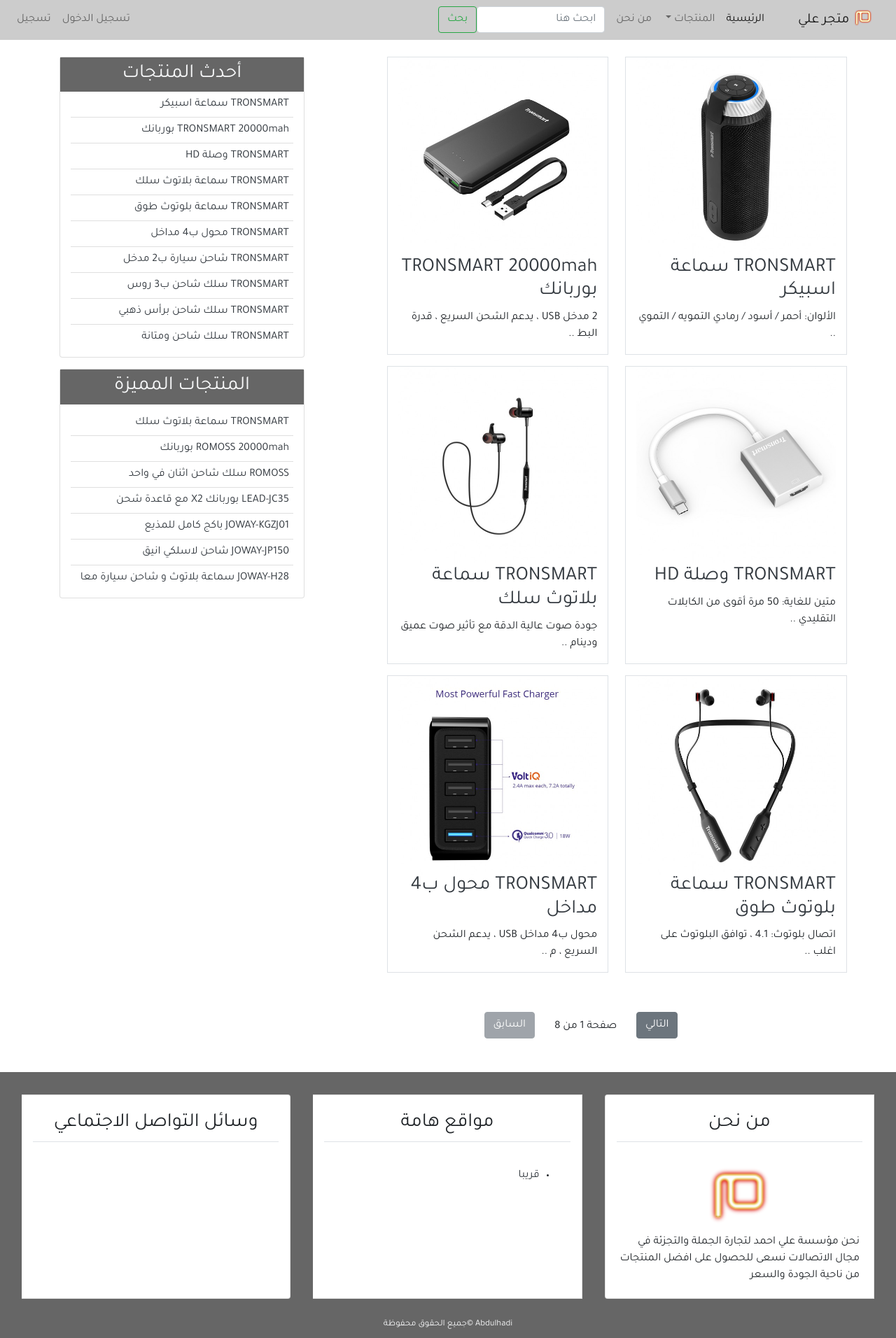
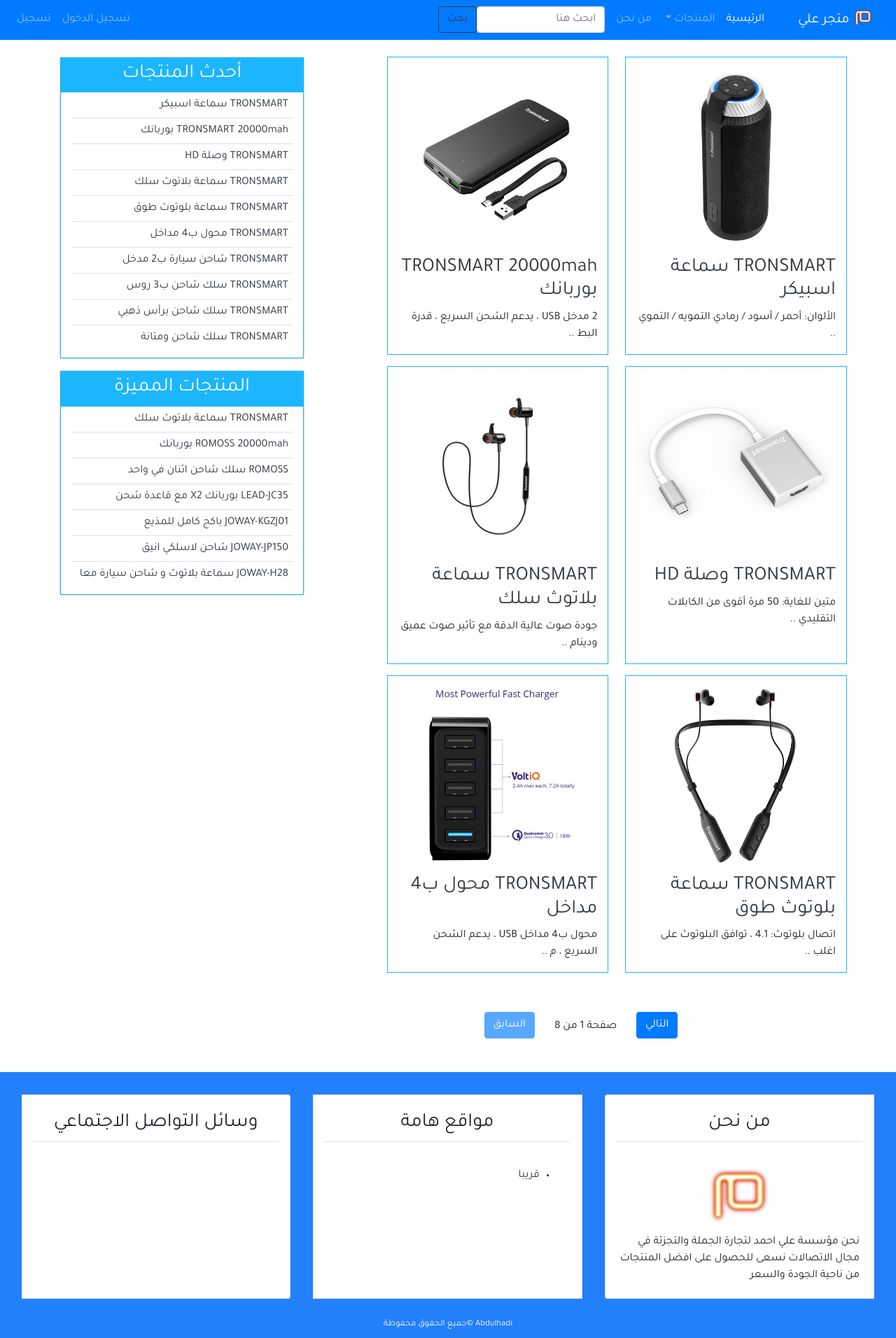
Before and after one commit to abdu1lhadi/alistore, a Django app: page / in a window 1280 px wide. Shown: the whole page at 70% size. Run offline with Django 3.2, Linux system fonts and the light colour scheme; data comes from the database, SQL or seed files in the repository; some libraries are stand-ins or nearby versions.

Commit message:
change djaien

```diff
--- a/blog/static/blog/css/main.css
+++ b/blog/static/blog/css/main.css
@@ -18,11 +18,20 @@
 }
 
 .bg-secondary{
-    background-color: #666 !important;
+    background-color: rgb(28, 182, 253) !important;
 }
 
 .bg-light{
-    background-color: #ccc !important;
+    background-color: rgb(34, 128, 250) !important;
+}
+
+
+.nave{
+    color: #fff !important;
+}
+
+.brdss{
+    border-color:rgb(28, 182, 253) !important;
 }
 
 /* Start Sidebar */
--- a/blog/templates/blog/base.html
+++ b/blog/templates/blog/base.html
@@ -18,7 +18,7 @@
 <body>
     <header>
         <!--Start NavBar-->
-        <nav class="navbar navbar-expand-lg navbar-light bg-light">
+        <nav class="navbar navbar-expand-lg navbar-dark bg-primary">
             <a class="navbar-brand" href="#"><img src="{% static 'blog/images/mim-logo.png' %}" alt="شعار مدونة"
                 width="30px" >
                 متجر علي</a>
@@ -36,7 +36,7 @@
                         المنتجات
                         </a>
                         <div class="dropdown-menu" aria-labelledby="navbarDropdown">
-                        <a class="dropdown-item" href="#">كيابل</a>
+                        <a class="dropdown-item " href="#">كيابل</a>
                         <a class="dropdown-item" href="#">شواحن متنقله</a>
                         <a class="dropdown-item" href="#">سماعات</a>
                         <div class="dropdown-divider"></div>
@@ -50,7 +50,7 @@
                 </ul>
                 <form method="GET" action="." class="form-inline">
                     <input class="form-control mr-sm-2" name="search_contains" type="search" value="{{ request.GET.search_contains }}" placeholder="ابحث هنا" aria-label="Search">
-                    <button class="btn btn-outline-success  my-2 my-sm-0" type="submit">بحث</button>
+                    <button class="btn btn-outline-dark  my-2 my-sm-0" type="submit">بحث</button>
                 </form>
                 {% if user.is_authenticated %}
                 <ul class="navbar-nav mr-auto">
@@ -82,26 +82,32 @@
 
                     {% endblock content %}
                 </div>
-                <div class="col-md-4">
+                <div class="col-md-4 ">
                     <div class="card mb-3 p-0">
                         <h3 class="text-center bg-secondary text-light p-2 mb-0">
                             أحدث المنتجات
                         </h3>
-                        {% latest_posts %}
+                        <div class="border brdss">
+                            {% latest_posts %}
+                        </div>
+
 
                     </div>
                     <div class="card mb-3">
-                        <h3 class="text-center bg-secondary text-light p-2">
+                        <h3 class="text-center bg-secondary text-light p-2 mb-0">
                             المنتجات المميزة
                         </h3>
-                        {% latest_comments %}
+                        <div class="border brdss">
+                            {% latest_comments %}
+                        </div>
+
                     </div>
                 </div>
             </div>
         </div>
     </section>
 
-    <footer class="bg-secondary">
+    <footer class="bg-light">
         <div class="container-fluid">
             <div class="row">
                 <div class="col-md">
--- a/blog/templates/blog/detail.html
+++ b/blog/templates/blog/detail.html
@@ -1,7 +1,7 @@
 {% extends 'blog/base.html' %}
 {% block content %}
 {% load crispy_forms_tags %}
-<div class="border p-3 mb-3 text-center">
+<div class="border brdss p-3 mb-3 text-center">
     <img class="img-responsive img-fluid" src="{{post.image_project.url}}"
     alt="صورة الناشر">
 
@@ -28,11 +28,11 @@
 {% endfor %}
 
 <h3 class="border-bottom pb-3 mb-3 mt-5">اضافة تعلق جديد</h3>
-<div class="border p-4 mb-5 mt-3">
+<div class="border brdss p-4 mb-5 mt-3">
     <form method="POST">
         {% csrf_token %} <!-- for security your form -->
         {{comment_form|crispy}}
-        <input class="btn btn-secondary" type="submit" value="نشر التعليق">
+        <input class="btn btn-primary" type="submit" value="نشر التعليق">
     </form>
 </div>
 {% endblock content %}
--- a/blog/templates/blog/index.html
+++ b/blog/templates/blog/index.html
@@ -9,7 +9,7 @@
 {% endif %}
 <div class="row">
     {% for post in posts %}
-    <div class="border mb-3 col-md-5 ml-4">
+    <div class="border mb-3 col-md-5 ml-4 brdss">
         <img class="img-responsive img-fluid" src="{{post.image_project.url}}"
         alt="صورة الناشر">
         <h3><a class="text-dark" href="{% url 'detail' post.id %}">{{post.title}}</a></h3>
--- a/blog/templates/blog/pagination.html
+++ b/blog/templates/blog/pagination.html
@@ -1,15 +1,15 @@
 <div class="pt-3 mt-4 mb-5 text-center">
     {% if page.has_next %}
-    <a class="btn btn-secondary bh-secondary" href="?page={{page.next_page_number}}{% if request.GET.search_contains %}
+    <a class="btn btn-primary bh-secondary" href="?page={{page.next_page_number}}{% if request.GET.search_contains %}
     &search_contains={{ request.GET.search_contains }}{% endif %}">التالي</a>
     {% else %}
-    <a class="btn btn-secondary bh-secondary disabled" href="#">التالي</a>
+    <a class="btn btn-primary bh-secondary disabled" href="#">التالي</a>
     {% endif %}
     <span class="pr-4 pl-4">صفحة {{page.number}} من {{page.paginator.num_pages}}</span>
     {% if page.has_previous %}
-    <a class="btn btn-secondary bh-secondary" href="?page={{page.previous_page_number}}{% if request.GET.search_contains %}
+    <a class="btn btn-primary bh-secondary" href="?page={{page.previous_page_number}}{% if request.GET.search_contains %}
     &search_contains={{ request.GET.search_contains }}{% endif %}">السابق</a>
     {% else %}
-    <a class="btn btn-secondary bh-secondary disabled" href="#">السابق</a>
+    <a class="btn btn-primary bh-secondary disabled" href="#">السابق</a>
     {% endif %}
 </div>
```
